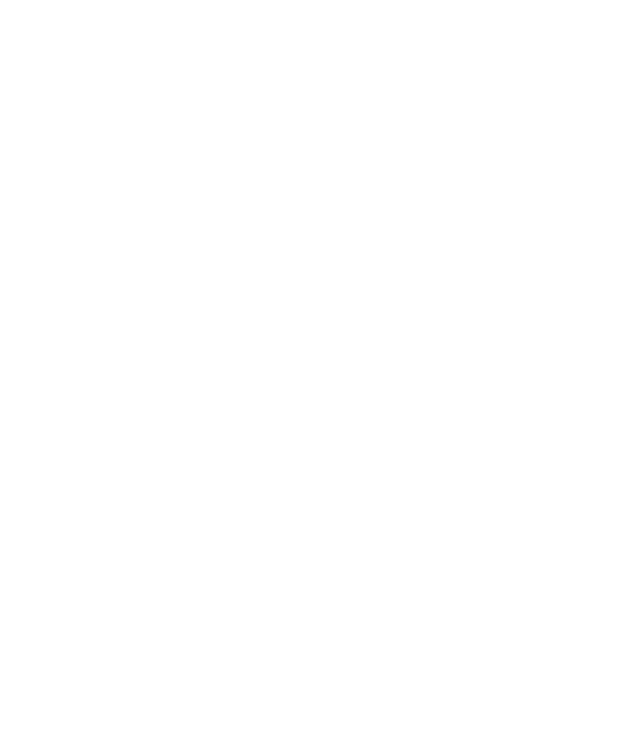
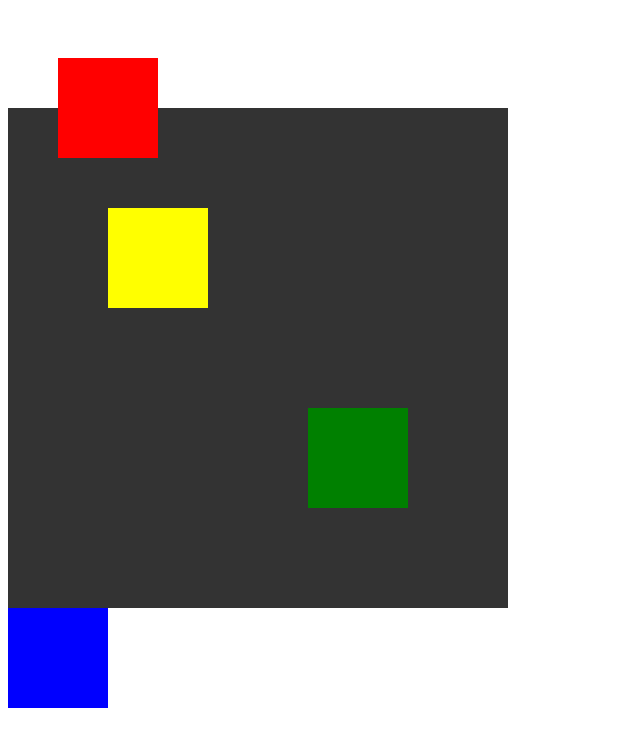
Before and after one commit to jayhan1109/html-css-practice, a plain HTML site: page css/css_practice/11_position.html in a window 1280 px wide. Shown: the top 746 px of the page, without its empty margins (0-640 px from the left). Drawn offline with Linux system fonts and the light colour scheme.

Commit message:
css tutorial

```diff
--- a/css/css_practice/11_position.html
+++ b/css/css_practice/11_position.html
@@ -1,15 +1,65 @@
 <!DOCTYPE html>
 <html lang="en">
   <head>
-  <meta charset="UTF-8">
-  <meta name="viewport" content="width=device-width, initial-scale=1.0">
-  <meta http-equiv="X-UA-Compatible" content="ie=edge">
+    <meta charset="UTF-8" />
+    <meta name="viewport" content="width=device-width, initial-scale=1.0" />
+    <meta http-equiv="X-UA-Compatible" content="ie=edge" />
     <title>CSS Positioning</title>
     <style>
+      body {
+        height: 4000px;
+      }
 
+      .box {
+        width: 100px;
+        height: 100px;
+      }
+
+      .container {
+        position: relative;
+        width: 500px;
+        height: 500px;
+        background: #333;
+      }
+
+      #box-1 {
+        position: relative;
+        top: 50px;
+        left: 50px;
+        z-index: 1;
+        background: red;
+      }
+      #box-2 {
+        position: absolute;
+        top: 100px;
+        left: 100px;
+        background: yellow;
+      }
+      #box-3 {
+        position: absolute;
+        bottom: 100px;
+        right: 100px;
+        background: green;
+      }
+      #box-4 {
+        position: fixed;
+        background: blue;
+      }
+      #box-5 {
+        position: sticky;
+        top: 0;
+        background: orange;
+        z-index: -1;
+      }
     </style>
   </head>
   <body>
-
+    <div id="box-1" class="box"></div>
+    <div class="container">
+      <div id="box-2" class="box"></div>
+      <div id="box-3" class="box"></div>
+    </div>
+    <div id="box-4" class="box"></div>
+    <div id="box-5" class="box"></div>
   </body>
 </html>
```
Also changed, not shown: css/css_practice/01_basic.html (+17 -9 lines), css/css_practice/02_selectors.html (+22 -5 lines), css/css_starter/07_float_align.html (+57 -4 lines). Lines whose indentation alone changed are shown as unchanged.
